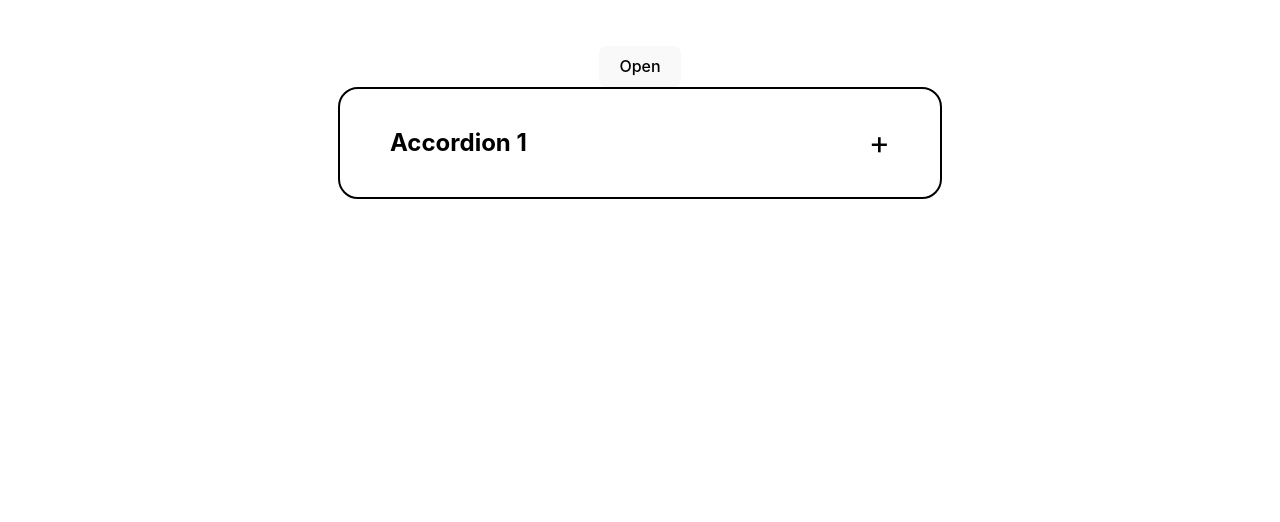
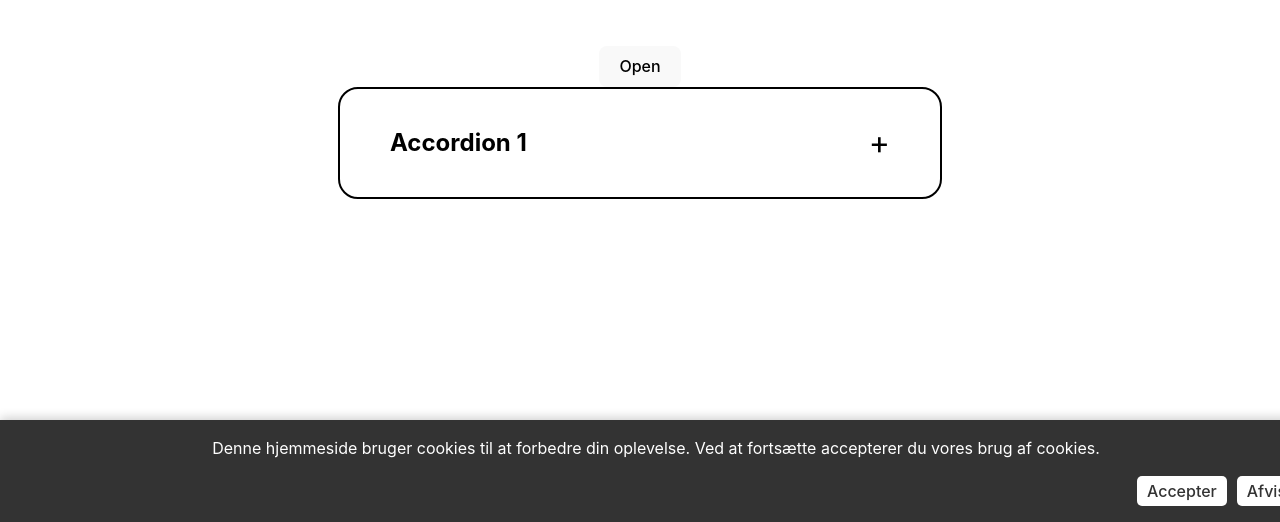
Before and after one commit to Eon4/CodeChallenge, a React (Vite) app in the folder code/: page / in a window 1280 px wide. Shown: the part 278-800 px from the top of the page. Built offline with nearby package versions, Linux system fonts and the light colour scheme.

Commit message:
Cookie Banner

```diff
--- a/code/src/App.jsx
+++ b/code/src/App.jsx
@@ -2,6 +2,7 @@ import { useState } from 'react'
 import './App.css'
 import { Modal } from './Components/Modal/Modal'
 import { Accordion } from './Components/Accordion/Accordion';
+import { CookieBanner } from './Components/CookieBanner/CookieBanner';
 
 function App() {
 
@@ -22,6 +23,7 @@ function App() {
         <h3>Lorem, ipsum.</h3>
         <p>Lorem, ipsum dolor sit amet consectetur adipisicing elit. Enim in molestias nemo fuga hic rem, doloribus praesentium vel explicabo error incidunt beatae placeat esse, id sit eos recusandae molestiae asperiores?</p>
       </Accordion>
+      <CookieBanner />
     </>
   )
 }
--- /dev/null
+++ b/code/src/Components/CookieBanner/CookieBanner.jsx
@@ -0,0 +1,42 @@
+import { useEffect, useState } from "react"
+import style from "./CookieBanner.module.scss"
+
+export const CookieBanner = () => {
+
+    const [isCookie, setIsCookie] = useState(localStorage.getItem("acceptedCookies") === 'true');
+
+
+    useEffect(() => {
+        const cookieAccepted = localStorage.getItem("acceptedCookies") === 'true';
+        setIsCookie(cookieAccepted)
+    }, []);
+
+
+
+    const acceptCookies = () => {
+        localStorage.setItem("acceptedCookies", "true")
+        setIsCookie(true)
+    }
+
+    const denyCookies = () => {
+        localStorage.setItem("acceptedCookies", "false")
+        setIsCookie(false)
+    }
+
+    if (isCookie) {
+        return null;
+    }
+
+  return (
+    <div className={style.cookieStyle}>
+      <p>
+        Denne hjemmeside bruger cookies til at forbedre din oplevelse. Ved at
+        fortsætte accepterer du vores brug af cookies.
+      </p>
+      <div className={style.buttonContainer}>
+        <button onClick={acceptCookies}>Accepter</button>
+        <button onClick={denyCookies}>Afvis</button>
+      </div>
+    </div>
+  );
+}
--- /dev/null
+++ b/code/src/Components/CookieBanner/CookieBanner.module.scss
@@ -0,0 +1,35 @@
+.cookieStyle {
+    position: fixed;
+    bottom: 0;
+    left: 0;
+    width: 100%;
+    background-color: #333;
+    color: #fff;
+    padding: 1rem;
+    box-shadow: 0 -2px 10px rgba(0, 0, 0, 0.2);
+    z-index: 999;
+
+    p {
+        margin: 0;
+    }
+
+    .buttonContainer {
+        display: flex;
+        justify-content: flex-end;
+        margin-top: 1rem;
+
+        button {
+            margin-left: 10px;
+            cursor: pointer;
+            border: none;
+            background-color: #fff;
+            color: #333;
+            padding: 5px 10px;
+            border-radius: 5px;
+
+            &:hover {
+                background-color: #ddd;
+            }
+        }
+    }
+}
```
